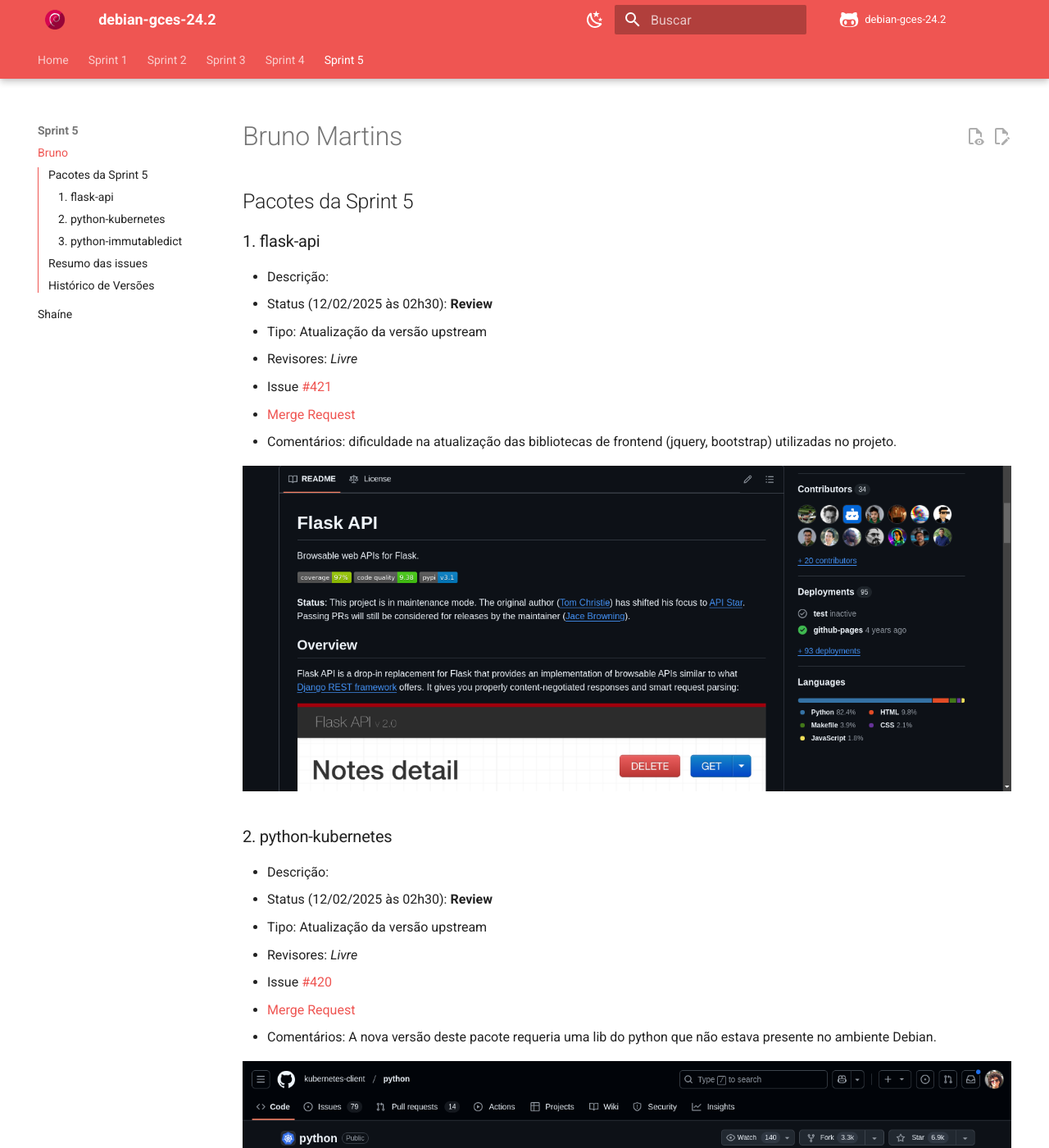
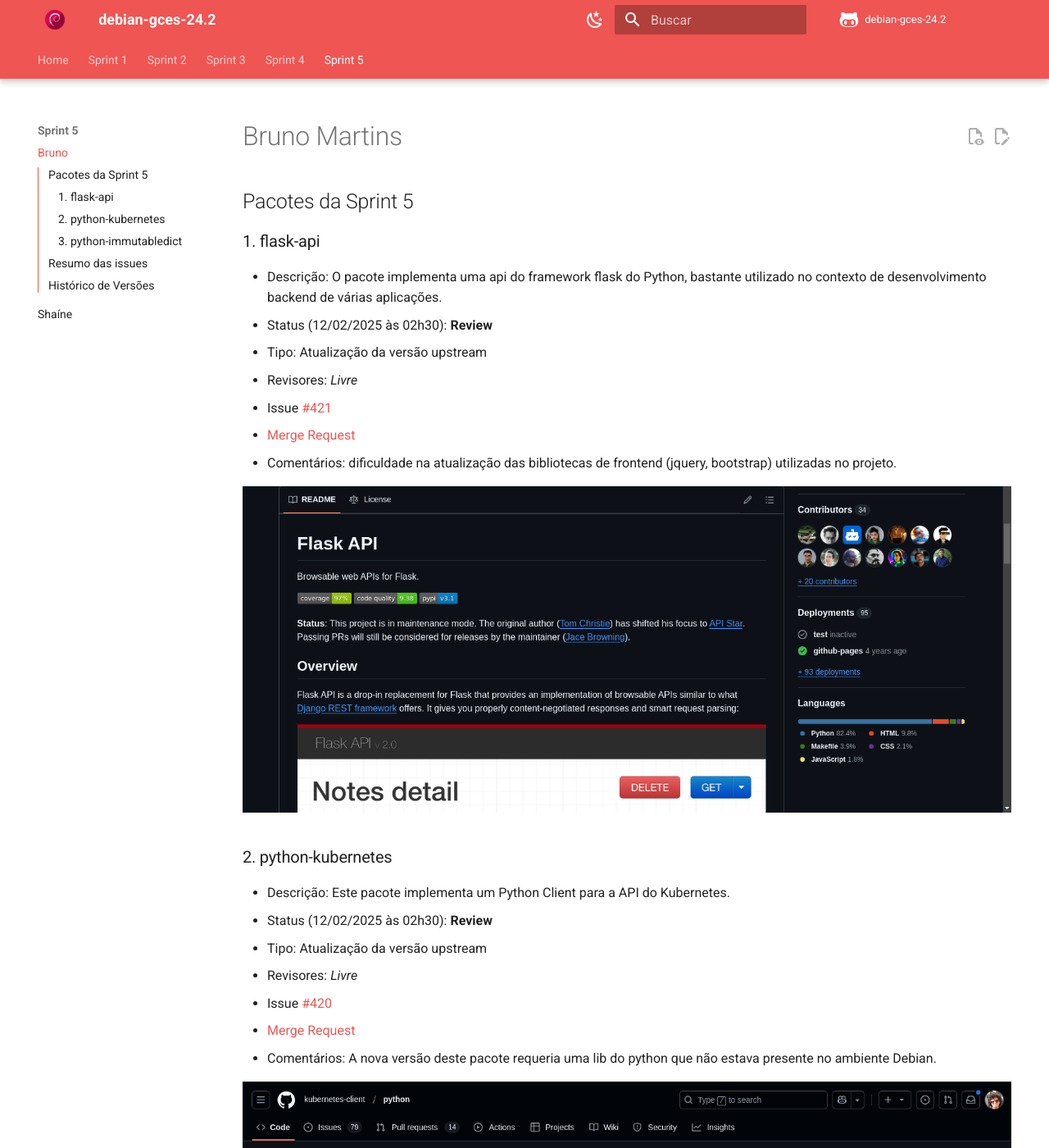
Before and after one commit to gitbmvb/debian-gces-24.2, an MkDocs documentation site: the page built from docs/sprint5/bruno5.md, in a window 1280 px wide and 1400 px high. Shown: the whole window at 82% size. Built offline with MkDocs 1.6.1 and Material for MkDocs 9.7.7, drawn with Linux system fonts in a browser that asks for light colours; comment, search, counter and statistics services are not loaded; some of the changed text lies outside the part shown.

Commit message:
docs: atualiza informações da sprint5

```diff
--- a/docs/sprint5/bruno5.md
+++ b/docs/sprint5/bruno5.md
@@ -4,7 +4,7 @@
 
 ### 1. flask-api
 
-- Descrição:
+- Descrição: O pacote implementa uma api do framework flask do Python, bastante utilizado no contexto de desenvolvimento backend de várias aplicações.
 - Status (12/02/2025 às 02h30): **Review**
 - Tipo: Atualização da versão upstream
 - Revisores: *Livre*
@@ -16,7 +16,7 @@
 
 ### 2. python-kubernetes
 
-- Descrição:
+- Descrição: Este pacote implementa um Python Client para a API do Kubernetes.
 - Status (12/02/2025 às 02h30): **Review**
 - Tipo: Atualização da versão upstream
 - Revisores: *Livre*
@@ -28,7 +28,7 @@
 
 ### 3. python-immutabledict
 
-- Descrição:
+- Descrição: O pacote python-immutabledict implementa uma nova estrutura de dados na linguagem no Python, o dicionário imutável.
 - Status (12/02/2025 às 02h30): **Review**
 - Tipo: Atualização da versão upstream
 - Revisores: *Livre*
```
Also changed, not shown: other parts of docs/sprint5/bruno5.md (+1 -1 lines).
